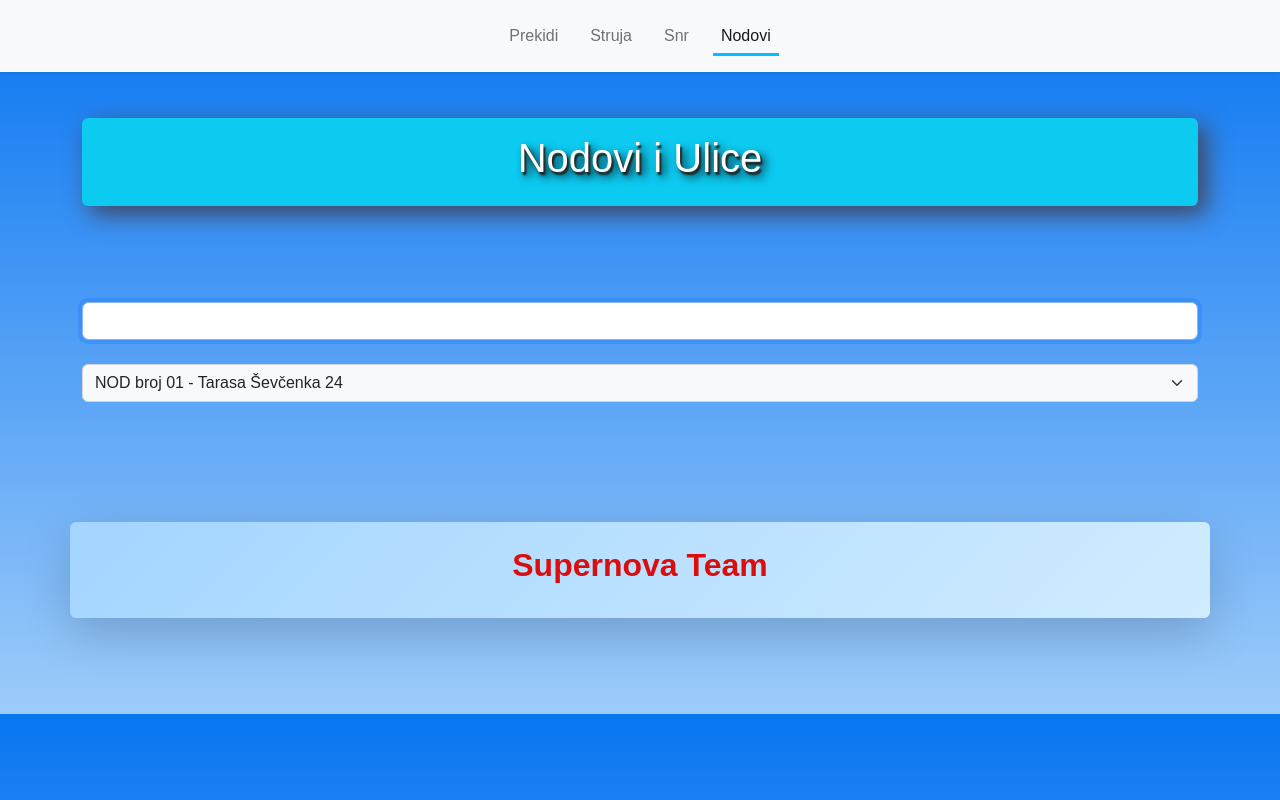
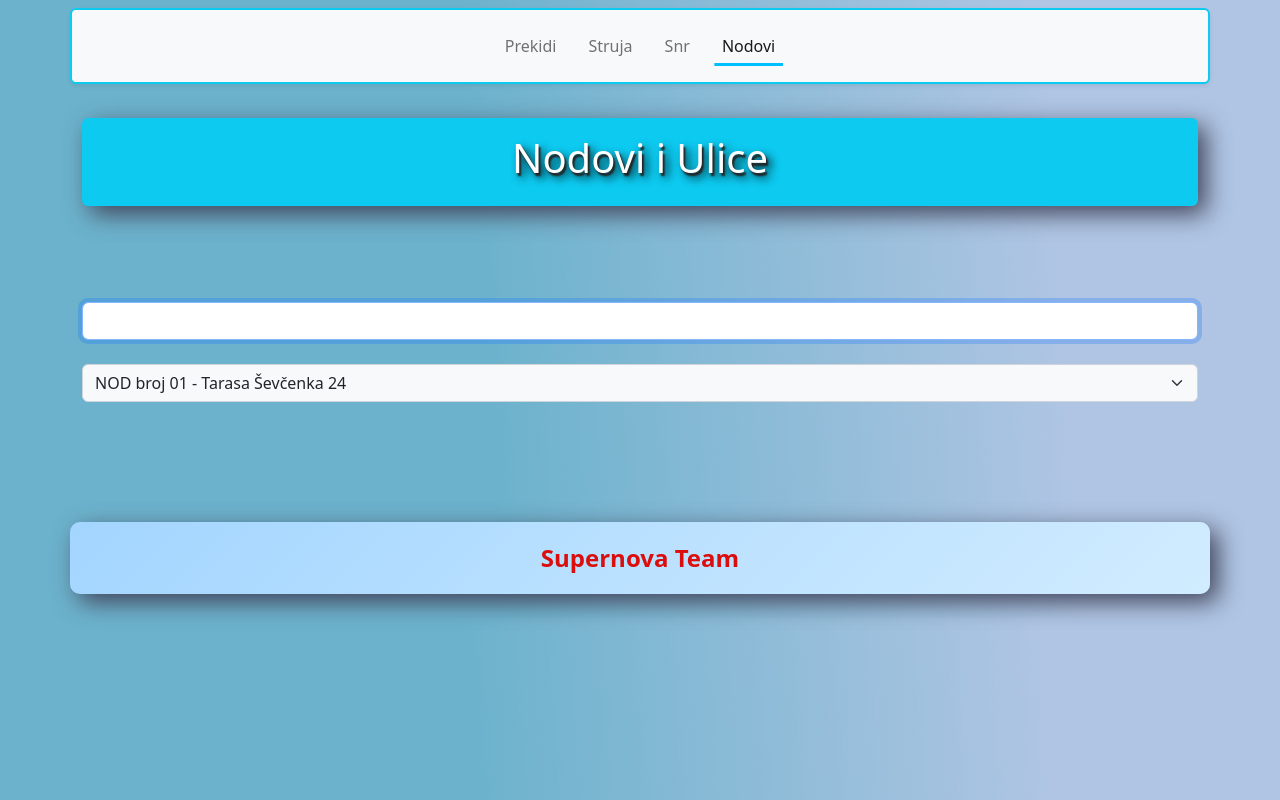
Before and after one commit to rpralica/netlify-prekidi-snr, a plain HTML site: page nodovi.html in a window 1280 px wide. Drawn offline with nearby package versions, Linux system fonts and the light colour scheme; some packages are replaced by stand-ins of ours; files that its build step writes are made by us from their sources; a script that the page names is missing.

Commit message:
Srđeni nodovi

```diff
--- a/components/footer.html
+++ b/components/footer.html
@@ -1,5 +1,18 @@
-<div style="background: linear-gradient(135deg, #a3d5ff, #d1ecff);
-            color: #db0e0e;height: 3em;"
-    class="container jumbofoot shadow-lg text-center fw-bold h2 pt-4 rounded mb-5">
+
+
+
+<div class="container h4  sh " style="background: linear-gradient(135deg, #a3d5ff, #d1ecff);
+            color: #db0e0e;
+            height: 3em;
+            line-height: 3em;
+            text-align: center;
+            font-weight: bold;
+            border-radius: 10px;
+            box-shadow: 0 4px 8px rgba(0,0,0,0.3);
+            margin-bottom: 1em;
+             -webkit-box-shadow: 8px 8px 24px 0px rgba(66, 68, 90, 1);
+-moz-box-shadow: 8px 8px 24px 0px rgba(66, 68, 90, 1);
+box-shadow: 8px 8px 24px 0px rgba(66, 68, 90, 1);
+            ">
     Supernova Team
 </div>
--- a/components/navbar.html
+++ b/components/navbar.html
@@ -1,6 +1,6 @@
 
 
-<nav class="navbar navbar-expand-lg navbar-light bg-light fixed-top shadow-sm">
+<nav class="navbar navbar-expand-lg navbar-light bg-light fixed-top shadow-sm container mt-2 rounded border border-2 border-info mb-2">
   <div class="container justify-content-center">
     <a class="navbar-brand d-lg-none" href="#">Menu</a>
     <button class="navbar-toggler" type="button" data-bs-toggle="collapse" data-bs-target="#navbarNav"
--- a/nodovi.html
+++ b/nodovi.html
@@ -1,21 +1,13 @@
 <!DOCTYPE html>
-<html lang="en">
+<html lang="sr">
 
 <head>
     <meta charset="UTF-8">
     <meta name="viewport" content="width=device-width, initial-scale=1">
+    <link href="https://cdn.jsdelivr.net/npm/bootstrap@5.2.3/dist/css/bootstrap.min.css" rel="stylesheet">
     <link rel="stylesheet" type="text/css" href="./style/style.css">
-    <link href="https://cdn.jsdelivr.net/npm/bootstrap@5.2.3/dist/css/bootstrap.min.css" rel="stylesheet">
-    <script src="https://cdn.jsdelivr.net/npm/bootstrap@5.2.3/dist/js/bootstrap.bundle.min.js"></script>
     <link rel="stylesheet" type="text/css" href="./style/nodovi.css">
-<link rel="shortcut icon" href="./img/nod.jpeg">
-
-    <!-- Sweet Alert 2 -->
-    <script src="https://cdn.jsdelivr.net/npm/sweetalert2@11"></script>
-
-    <link rel="stylesheet" type="text/css" href="super-nodovi/style.css">
-
-    <link rel="shortcut icon" href="supernova.ico" type="image/jpeg">
+    <link rel="shortcut icon" href="./img/nod.jpeg">
     <title>Nodovi</title>
 </head>
 
@@ -39,16 +31,19 @@
     </div>
 
     <div id="blicNod" class="container ">
-        <br>
+        <br><br>
     </div>
-    <br><br><br>
+<br><br>
 
-<div id="footer"></div>
+    <div id="footer"></div>
 
 
-    <br><br>
+
     <script src="./script/script.js"></script>
     <script src="./script/nodovi.js"></script>
+    <script src="https://cdn.jsdelivr.net/npm/bootstrap@5.2.3/dist/js/bootstrap.bundle.min.js"></script>
+    <!-- Sweet Alert 2 -->
+    <script src="https://cdn.jsdelivr.net/npm/sweetalert2@11"></script>
 </body>
 
 </html>
--- a/style/nodovi.css
+++ b/style/nodovi.css
@@ -1,6 +1,3 @@
-body {
-  font-family: Arial, sans-serif; /* Example font that supports these characters */
-}
 
 li {
   font-size: 1em;
@@ -26,15 +23,8 @@ li {
 }
 
 body {
-background: hsla(210, 90%, 80%, 1);
-
-background: linear-gradient(90deg, hsla(210, 90%, 80%, 1) 0%, hsla(212, 93%, 49%, 1) 100%);
-
-background: -moz-linear-gradient(90deg, hsla(210, 90%, 80%, 1) 0%, hsla(212, 93%, 49%, 1) 100%);
-
-background: -webkit-linear-gradient(90deg, hsla(210, 90%, 80%, 1) 0%, hsla(212, 93%, 49%, 1) 100%);
-
-filter: progid: DXImageTransform.Microsoft.gradient( startColorstr="#9FCCFA", endColorstr="#0974F1", GradientType=1 );
+background: #6cb2cc;
+background: linear-gradient(86deg, rgba(108, 178, 204, 1) 38%, rgba(175, 197, 227, 1) 82%);
 }
 
 .shd {
```
Also changed, not shown: index.html (+1 -1 lines), snr.html (+2 -2 lines).
